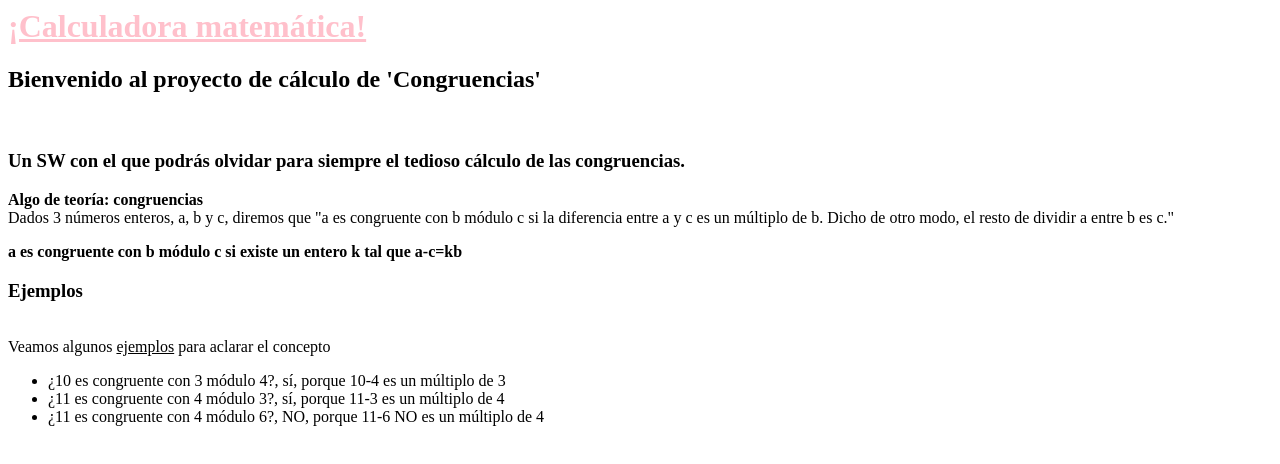
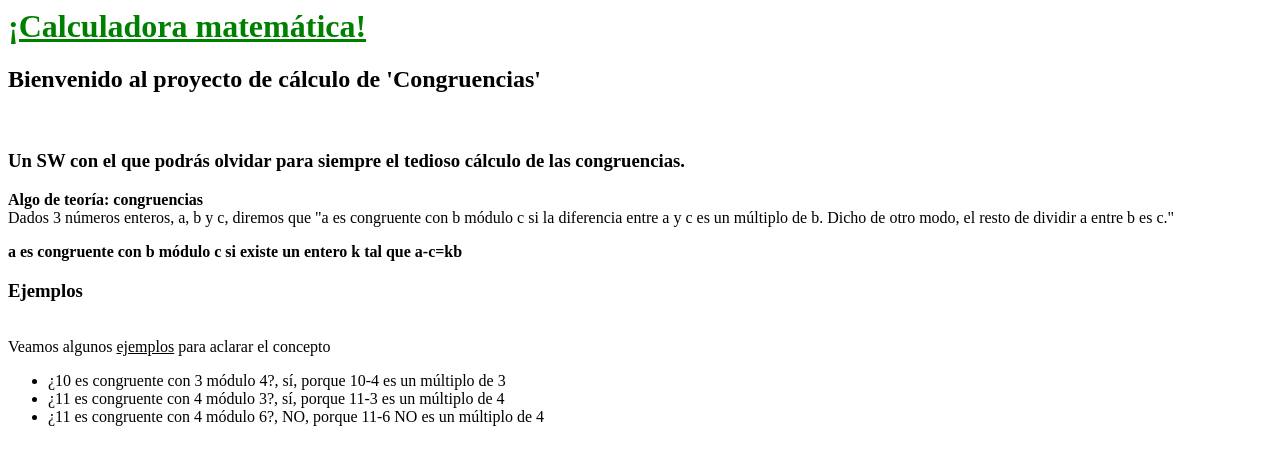
Before and after one commit to ahortalq/tutorial, a plain HTML site: page src/index.html in a window 1280 px wide. Drawn offline with Linux system fonts and the light colour scheme.

```diff
--- a/src/index.html
+++ b/src/index.html
@@ -4,7 +4,7 @@
     <title>Calculadora matemática</title>
   </head>
   <body>
-    <h1><font color="pink"><u>¡Calculadora matemática!</u></font></h1><P>
+    <h1><font color="green"><u>¡Calculadora matemática!</u></font></h1><P>
     <h2>Bienvenido al proyecto de cálculo de 'Congruencias'</h2><br>
     <h3>Un SW con el que podrás olvidar para siempre el tedioso cálculo de las congruencias.</h3><P>
     <b>Algo de teoría: congruencias</b><br>
```
